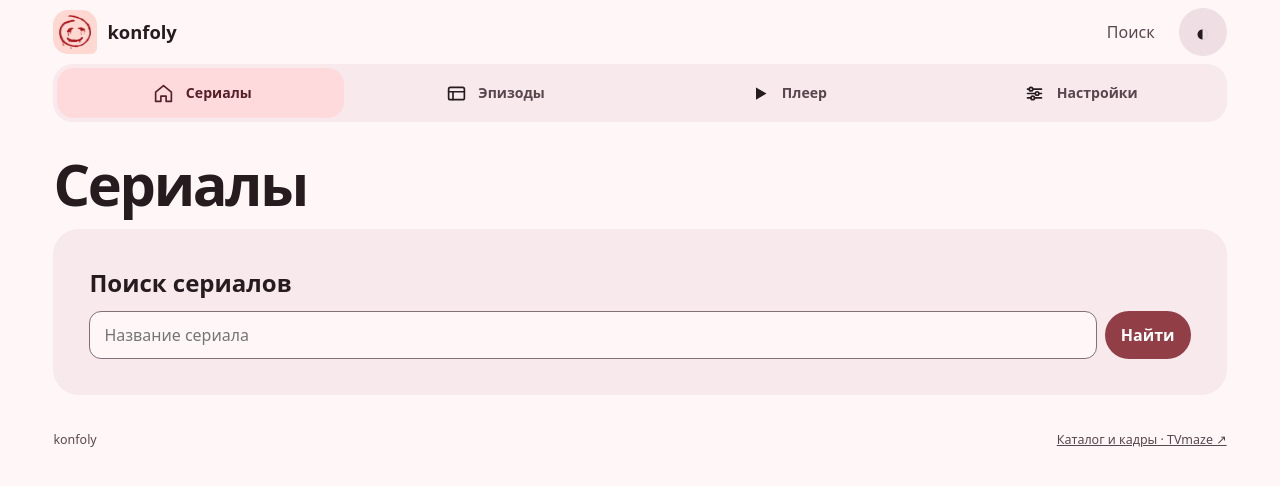
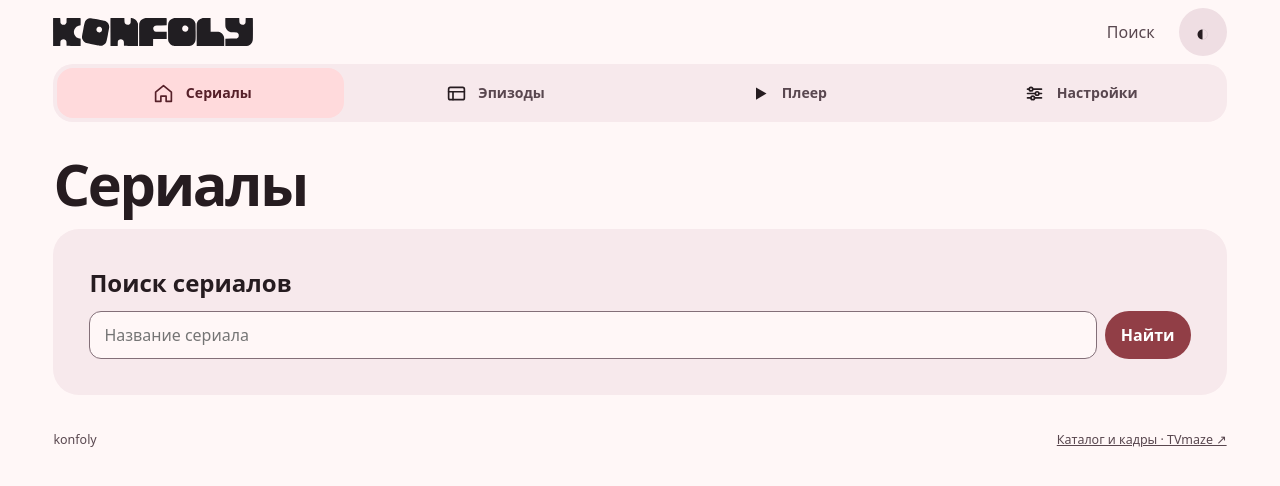
Before and after one commit to sanketo/konfoly, a website with bundled scripts: page index.html in a window 1280 px wide. Built offline with nearby package versions, Linux system fonts and the light colour scheme.

Commit message:
Заменить логотип Konfoly на векторный

```diff
--- a/index.html
+++ b/index.html
@@ -13,7 +13,7 @@
 <body>
 <div id="snow-field" class="snow-field" aria-hidden="true" hidden></div>
 <a class="skip" href="#content">К содержанию</a>
-<header class="top"><a href="#library" class="brand"><span aria-hidden="true"><img src="assets/red-john.png" width="142" height="192" alt=""></span> konfoly</a><div class="top-tools"><a href="#library/search" class="text-action header-search">Поиск</a><button id="theme-toggle" class="icon-button" aria-label="Переключить светлую и тёмную тему">◐</button></div></header>
+<header class="top"><a href="#library" class="brand"><img src="assets/konfoly-logo.svg" width="1526" height="211" alt="Konfoly"></a><div class="top-tools"><a href="#library/search" class="text-action header-search">Поиск</a><button id="theme-toggle" class="icon-button" aria-label="Переключить светлую и тёмную тему">◐</button></div></header>
 <nav class="navigation" aria-label="Основная навигация">
 <a href="#library" data-library-nav><span aria-hidden="true"><svg viewBox="0 0 24 24"><path d="M3 10.5 12 3l9 7.5V21h-6v-6H9v6H3z"/></svg></span>Сериалы</a>
 <a href="#catalog" data-catalog-nav><span aria-hidden="true"><svg viewBox="0 0 24 24"><rect x="3" y="5" width="18" height="14" rx="2"/><path d="M3 10h18M8 10v9"/></svg></span>Эпизоды</a>
--- a/style.css
+++ b/style.css
@@ -36,9 +36,9 @@ button:disabled{opacity:.45;cursor:default}
 .skip{position:absolute;top:0;left:12px;transform:translateY(-120%);z-index:20;background:var(--primary);color:var(--on-primary);padding:12px}
 .skip:focus{transform:none}
 .top{padding:8px var(--space);max-width:1280px;margin:auto;display:flex;align-items:center;justify-content:space-between;gap:12px}
-.brand{display:flex;align-items:center;gap:10px;text-decoration:none;font-size:1.15rem;font-weight:740;min-height:48px}
-.brand span{display:grid;place-items:center;background:#ffd8d2;width:44px;height:44px;border-radius:15px 15px 6px 15px}
-.brand img{display:block;width:32px;height:34px}
+.brand{display:flex;align-items:center;min-inline-size:0;min-block-size:48px}
+.brand img{display:block;inline-size:clamp(140px,19vw,200px);max-inline-size:100%;block-size:auto}
+:root:not([data-theme=light]) .brand img{filter:brightness(0) invert(1)}
 .navigation{position:fixed;z-index:8;bottom:0;inset-inline:max(env(safe-area-inset-left),var(--tg-left,0px)) max(env(safe-area-inset-right),var(--tg-right,0px));display:flex;background:var(--container);padding:6px 4px calc(6px + var(--safe-bottom));justify-content:space-around}
 .navigation a{min-width:0;flex:1;min-height:57px;text-decoration:none;display:grid;justify-items:center;align-content:center;gap:2px;color:var(--muted);font-size:.72rem;font-weight:650}
 .navigation a span{display:grid;place-items:center;width:53px;height:28px;border-radius:var(--r-pill);font-size:1.12rem;color:var(--text)}
@@ -213,9 +213,6 @@ footer{color:var(--muted);display:flex;flex-wrap:wrap;justify-content:space-betw
 }
 @media(max-width:250px){
  .top{gap:4px}
- .brand{min-inline-size:0;gap:5px;font-size:.98rem}
- .brand span{flex:none;width:36px;height:36px}
- .brand img{width:26px;height:29px}
  .top .icon-button{flex:none;width:40px;height:40px;min-height:40px}
 }
 .watch-touch-hint{display:none}
@@ -501,6 +498,6 @@ a.rating-chip:hover{background:var(--tonal);color:var(--on-tonal)}
 :root[data-theme=light] .show-wordmark img[src*="lanterns-logo"]{filter:brightness(.42)}
 
 @media(max-width:360px){.header-search{padding-inline:9px;font-size:.875rem}.top-tools{gap:2px}}
-@media(max-width:250px){.top{gap:4px}.brand{gap:5px;font-size:.95rem}.brand span{width:34px;height:34px}.brand img{width:25px;height:26px}#theme-toggle{width:41px}}
+@media(max-width:250px){.top{gap:4px}.header-search{padding-inline:5px}#theme-toggle{width:41px}}
 
 #home .hero-poster{--poster-art:url("./assets/mentalist-poster.webp")}
```
Also changed, not shown: assets/konfoly-logo.svg (added).
